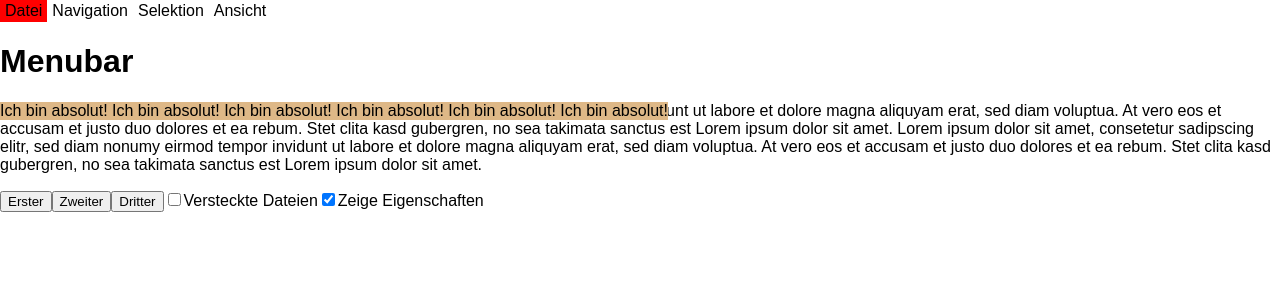
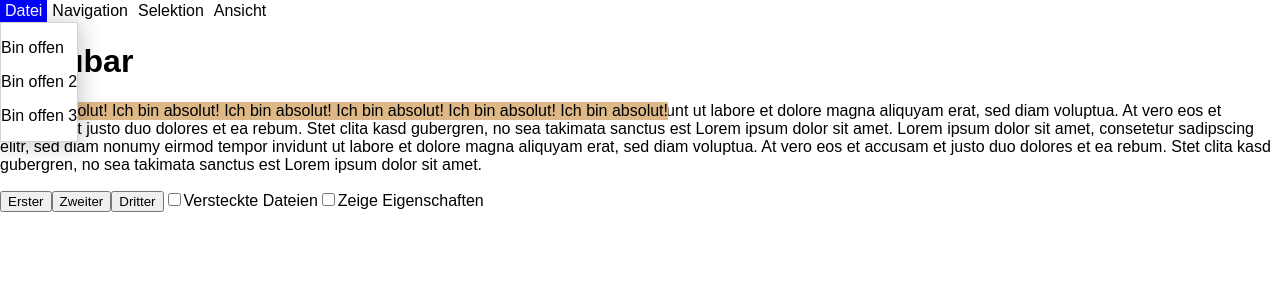
Before and after one commit to uriegel/menubar-react, a React (Create React App) app: page / in a window 1280 px wide. Both pictures are taken after a click on the item "Datei". Shown: the top 300 px of the page. Built offline with nearby package versions, Linux system fonts and the light colour scheme.

Commit message:
open submenu

```diff
--- a/package.json
+++ b/package.json
@@ -31,6 +31,9 @@
     "do publish": "npm run typescript && npm run copy && npm publish"
   },
   "eslintConfig": {
+    "rules": {
+      "eqeqeq": "off"
+    },
     "extends": [
       "react-app",
       "react-app/jest"
--- a/src/App.tsx
+++ b/src/App.tsx
@@ -22,7 +22,7 @@ const App = () => {
 				<button>Dritter</button>
 				<input type="checkbox" id="isHidden"/>
 				<span>Versteckte Dateien</span>
-				<input type="checkbox" checked id="showProperties"/>
+				<input type="checkbox" id="showProperties"/>
 				<span>Zeige Eigenschaften</span>
 			</p>
 			</div>
--- a/src/component/Menubar.css
+++ b/src/component/Menubar.css
@@ -1,10 +1,17 @@
 :root {
+    --mbr-menubar-color: black;
+    --mbr-menubar-background-color: white;
     --mbr-menubar-hover-color: lightblue;
+    --mbr-menubar-border-color: lightgray;
+    --mbr-menubar-shadow-color: rgba(0, 0, 0, 0.2);
+    --mbr-menubar-selected-color: white;
+    --mbr-menubar-selected-background-color: blue;
 }
 
 .mbr--menubar  {
     user-select: none;
     cursor: default;
+    outline: none;
     list-style: none;
     padding: 0;
     margin: 0;
--- a/src/component/MenubarItem.css
+++ b/src/component/MenubarItem.css
@@ -10,10 +10,22 @@
     align-items: inherit;
 }
 
+.mbr--submenu_list {
+    color: var(--mbr-menubar-color);
+    background-color: var(--mbr-menubar-background-color);
+    z-index: 10000;
+    border-color: var(--mbr-menubar-border-color);
+    border-style: solid;
+    border-width: 1px;
+    white-space: nowrap;
+    box-shadow: 2px 2px 20px 2px var(--mbr-menubar-shadow-color);
+}
+
 .mbr--header:hover {
     background-color: var(--mbr-menubar-hover-color);
 }
 
 .selected .mbr--header {
-    background-color: red;
+    color: var(--mbr-menubar-selected-color);
+    background-color: var(--mbr-menubar-selected-background-color);
 }
--- a/src/component/MenubarItem.tsx
+++ b/src/component/MenubarItem.tsx
@@ -7,9 +7,10 @@ interface MenubarItemProps {
     isAccelerated: boolean
     selectedIndex: number
     index: number
+    subMenuOpened: boolean
 }
 
-export const MenubarItem = ({name, index, selectedIndex}: MenubarItemProps) => {
+export const MenubarItem = ({name, index, selectedIndex, subMenuOpened}: MenubarItemProps) => {
 
     const onClick = () => {
         document.dispatchEvent(new CustomEvent('menubar-clicked', {
@@ -19,11 +20,31 @@ export const MenubarItem = ({name, index, selectedIndex}: MenubarItemProps) => {
         }))
     }
 
+    const onMouseOver = () => {
+        if (subMenuOpened)
+            document.dispatchEvent(new CustomEvent('menubar-mouseover', {
+                bubbles: true,
+                composed: true,
+                detail: { index: index }
+            }))
+    }
+
     return (
-        <li className={`mbr--menubaritem ${index == selectedIndex ? "selected" : ""}`} onClick={onClick}>
+        <li className={`mbr--menubaritem ${index == selectedIndex ? "selected" : ""}`}
+                onClick={onClick} onMouseOver={onMouseOver}>
             <div className='mbr--header'>
                 <MenuItem name={name} isAccelerated={false} />
             </div>
+            {selectedIndex == index && subMenuOpened
+            ?
+                <div className='mbr--submenu'>
+                    <div className='mbr--submenu_list'>
+                        <p>Bin offen</p>
+                        <p>Bin offen 2</p>
+                        <p>Bin offen 3</p>
+                    </div>
+                </div>
+            : null}
         </li>
     )
 }
--- a/src/component/SubMenu.css
+++ b/src/component/SubMenu.css
@@ -1,5 +1,4 @@
 .mbr--submenu {
-    height: 100%;
-    display: flex;
-    align-items: inherit;
+    position: absolute;
+    z-index: 10000;
 }
--- a/src/component/SubMenu.tsx
+++ b/src/component/SubMenu.tsx
@@ -6,12 +6,12 @@ interface SubMenuComponentProps {
     name: string
     index: number
     selectedIndex: number
+    subMenuOpened: boolean
 }
 
-export const SubMenu = ({name, index, selectedIndex}: SubMenuComponentProps) => {
+export const SubMenu = ({name, index, selectedIndex, subMenuOpened}: SubMenuComponentProps) => {
     return (
-        <MenubarItem name={name} index={index ?? -1} selectedIndex={selectedIndex} isAccelerated={false} />
+        <MenubarItem key={index} name={name} index={index ?? -1} selectedIndex={selectedIndex}
+        isAccelerated={false} subMenuOpened={subMenuOpened} />
     )
 }
-// TODO MenuItem onClick opens/closes SubMenu
-// TODO SubMenu consists of MenuItems
--- a/src/component/index.tsx
+++ b/src/component/index.tsx
@@ -12,23 +12,37 @@ interface MenubarProps {
 
 const Menubar = ({ items }: MenubarProps ) => {
 
+    const [selectedIndex, setSelectedIndex] = useState(-1)
+    const [subMenuOpened, setSubMenuOpened] = useState(false)
+
+    useEffect(() => {
+
+        const clickedListener = (evt: Event) => {
+            setSelectedIndex((evt as CustomEvent).detail.index)
+            setSubMenuOpened(true)
+        }
+
+        const mouseOverListener = (evt: Event) => setSelectedIndex((evt as CustomEvent).detail.index)
+
+        document.addEventListener('menubar-clicked', clickedListener);
+        document.addEventListener('menubar-mouseover', mouseOverListener);
+        return () => {
+            document.removeEventListener('menubar-clicked', clickedListener)
+            document.removeEventListener('menubar-clicked', mouseOverListener)
+        }
+
+    }, [])
+
+    const onBlur = () => closeMenu()
+
     const closeMenu = () => {
+        setSubMenuOpened(false)
         setSelectedIndex(-1)
     }
 
-    const onBlur = () => closeMenu()
-
-    useEffect(() => {
-        const clickListener = (evt: Event) => setSelectedIndex((evt as CustomEvent).detail.index)
-        document.addEventListener('menubar-clicked', clickListener);
-        return () => document.removeEventListener('menubar-clicked', clickListener)
-    }, [])
-
-    const [selectedIndex, setSelectedIndex] = useState(-1)
-
     return (
-        <ul className="mbr--menubar" onBlur={onBlur}>
-            {items.map((n, i) => SubMenu({name: n.name, index: i, selectedIndex}))}
+        <ul className="mbr--menubar" onBlur={onBlur} tabIndex={-1}>
+            {items.map((n, i) => SubMenu({name: n.name, index: i, selectedIndex, subMenuOpened}))}
         </ul>
     )
 }
```
